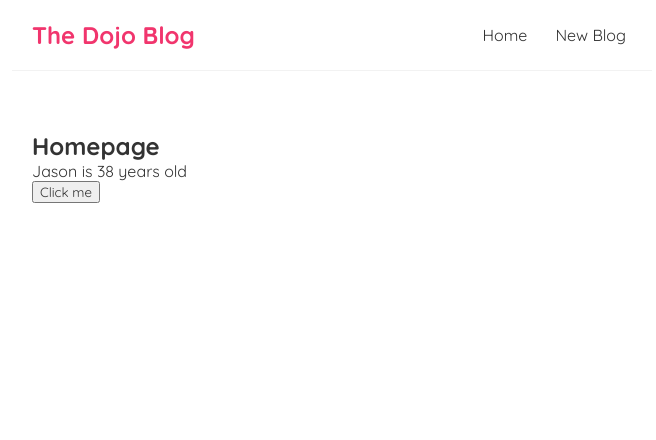
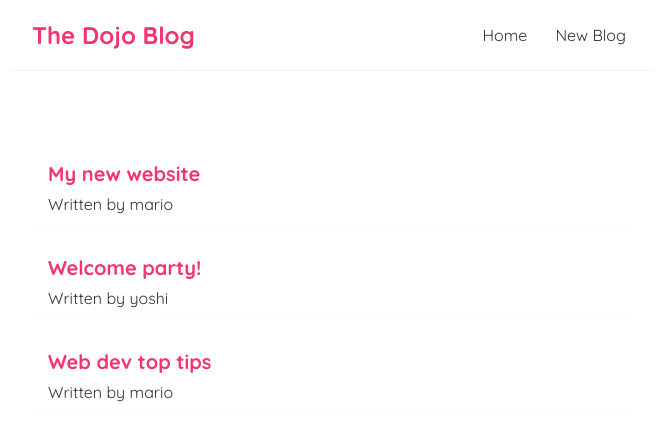
Before and after one commit to J-Etienne1/react-blog, a React (Create React App) app: page / in a window 1280 px wide. Shown: the top 440 px of the page, without its empty margins (308-964 px from the left). Built offline with nearby package versions, Linux system fonts and the light colour scheme.

Commit message:
using map to loop through lists

```diff
--- a/src/Home.js
+++ b/src/Home.js
@@ -2,21 +2,39 @@
 import { useState } from "react";
 
 const Home = () => {
-  //let name = "Jason";
-  const [name, setName] = useState('Jason')
-  const [age, setAge] = useState(38)
-
-  const handleClick = () => {
-    setName('Nosaj')
-    setAge(56)
-  };
+  const [blogs, setBlogs] = useState([
+    {
+      title: "My new website",
+      body: "lorem ipsum...",
+      author: "mario",
+      id: 1,
+    },
+    {
+      title: "Welcome party!",
+      body: "lorem ipsum...",
+      author: "yoshi",
+      id: 2,
+    },
+    {
+      title: "Web dev top tips",
+      body: "lorem ipsum...",
+      author: "mario",
+      id: 3,
+    },
+  ]);
 
   return (
-    <div className="home">
-      <h2>Homepage</h2>
-      <p>{ name } is { age } years old</p>
-      <button onClick={handleClick}>Click me</button>
-    </div>
+  <div className="home">
+    {blogs.map((blog)=>(
+        <div className="blog-preview" key={blog.id}>
+            <h2>{ blog.title }</h2>
+            <p>Written by { blog.author }</p>
+
+        </div>
+
+    ))}
+
+  </div>
   );
 };
 
--- a/src/index.css
+++ b/src/index.css
@@ -35,3 +35,20 @@
   margin: 40px auto;
   padding: 20px;
 }
+
+
+
+/* blog previews / list */
+.blog-preview {
+  padding: 10px 16px;
+  margin: 20px 0;
+  border-bottom: 1px solid #fafafa;
+}
+.blog-preview:hover {
+  box-shadow: 1px 3px 5px rgba(0,0,0,0.1);
+}
+.blog-preview h2 {
+  font-size: 20px;
+  color: #f1356d;
+  margin-bottom: 8px;
+}
```
